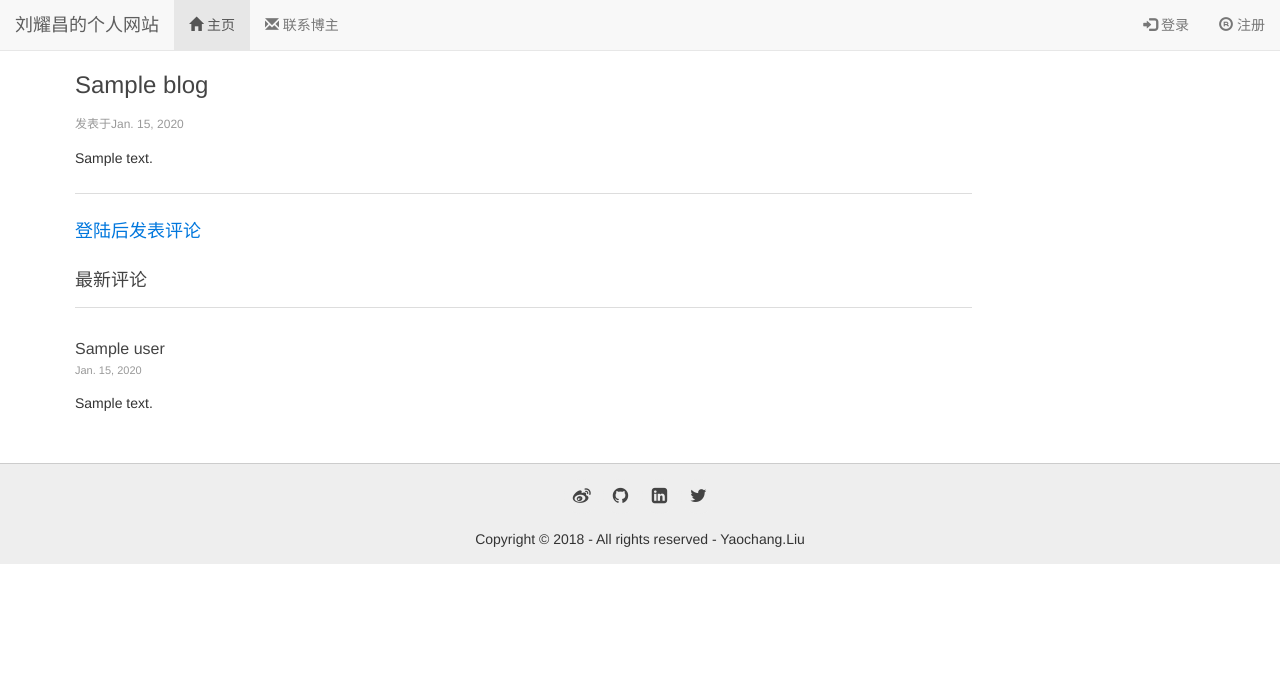
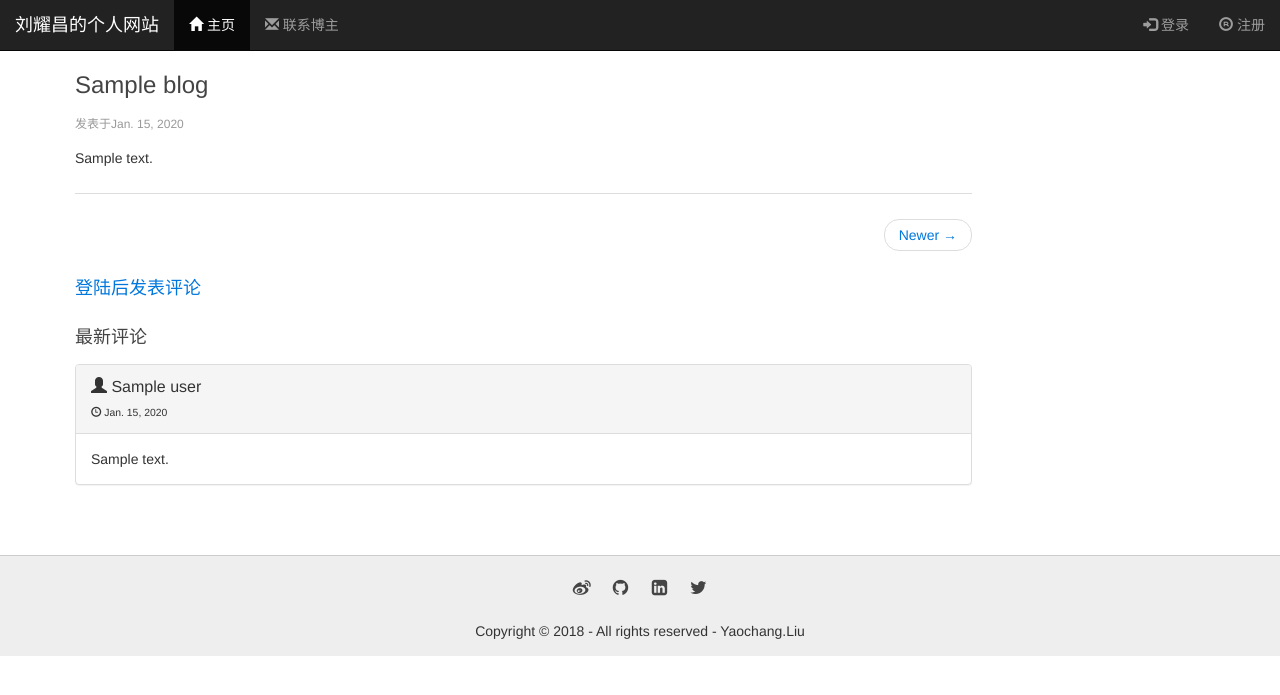
Before and after one commit to GeekLeo/userSystem-Django, a Django app: template blog/templates/blog/detail.html in a window 1280 px wide. Shown: the top 695 px of the page. Run offline with Django 3.2, Linux system fonts and the light colour scheme; the template is opened without the code that fills it: most values are stand-ins (such as "Sample title", 1, 10 or a date in 2020); some libraries are stand-ins or nearby versions.

Commit message:
change the css

```diff
--- a/blog/templates/blog/detail.html
+++ b/blog/templates/blog/detail.html
@@ -12,38 +12,48 @@
                 </article>
 
                 <hr class="uk-article-divider">
-
+                <nav aria-label="Page navigation">
+                    <ul class="pager">
+                        {% if blog.id > 1 %}
+                        <li class="previous"><a href="{% url 'blog:detail' blog_id|add:-1 %}"><span aria-hidden="true">&larr;</span>
+                            Older</a></li>
+                        {% endif %}
+                        <li class="next"><a href="{% url 'blog:detail' blog_id|add:1 %}">Newer <span aria-hidden="true">&rarr;</span></a>
+                        </li>
+                    </ul>
+                </nav>
                 {% if request.session.is_login %}
                     <h3>发表评论</h3>
 
-                    <article class="uk-comment">
+{#                    <article class="uk-comment">#}
                         {#                        <header class="uk-comment-header">#}
                         {#                            <img class="uk-comment-avatar uk-border-circle" width="50" height="50"#}
                         {#                                 src="{{ __user__.image }}">#}
                         {#                            <h4 class="uk-comment-title">{{ __user__.name }}</h4>#}
                         {#                        </header>#}
-                        <div class="uk-comment-body">
-                            <form class="uk-form" action="{% url 'blog:comment' %}" method="post">
+{#                        <div class="uk-comment-body">#}
+                            <form class="form-horizontal" action="{% url 'blog:comment' %}" method="post">
                                 {% if message %}
                                     <div class="alert alert-warning">{{ message }}</div>
                                 {% endif %}
                                 {% csrf_token %}
-                                <div class="uk-form-row">
-{#                                    <textarea rows="6" placeholder="说点什么吧" style="width:100%;resize:none;"></textarea>#}
+                                <div class="form-group">
+                                    {#                                    <textarea rows="6" placeholder="说点什么吧" style="width:100%;resize:none;"></textarea>#}
                                     {#                                    {{ comment_form.text }}#}
-                                    <textarea name="text" id="text" rows="6" placeholder="说点什么吧" style="width:100%;resize:none;"></textarea>
+                                    <textarea name="text" id="text" rows="6" placeholder="说点什么吧"
+                                              class="form-control"></textarea>
                                 </div>
                                 <input type="hidden" name="blog_id" id="blog_id" class="blog_id" value="{{ blog_id }}">
                                 <input type="hidden" name="user_id" id="user_id" class="user_id"
                                        value="{{ request.session.user_id }}">
-                                <div class="uk-form-row">
-                                    <button type="submit" class="uk-button uk-button-primary"><i
+                                <div class="form-group">
+                                    <button type="submit" class="btn btn-primary"><i
                                             class="uk-icon-comment"></i> 发表评论
                                     </button>
                                 </div>
                             </form>
-                        </div>
-                    </article>
+{#                        </div>#}
+{#                    </article>#}
                     <hr class="uk-article-divider">
                 {% else %}
                     <h3><a href="{% url 'login:login' %}">登陆后发表评论</a></h3>
@@ -54,21 +64,37 @@
                 <ul class="uk-comment-list">
                     {% if comments %}
                         {% for comment in comments %}
-                            <hr class="uk-article-divider">
-                            <li>
-                                <article class="uk-comment">
-                                    <header class="uk-comment-header">
-                                        {#                                    <img class="uk-comment-avatar uk-border-circle" width="50" height="50"#}
-                                        {#                                         src="{{ comment.user_image }}">#}
-                                        <h4 class="uk-comment-title">{{ comment.user.name }}
-                                            {% if comment.user.name == "testUser" %}<span class="label label-info">博主</span>{% endif %}</h4>
-                                        <p class="uk-comment-meta">{{ comment.c_time|date }}</p>
-                                    </header>
-                                    <div class="uk-comment-body">
-                                        {{ comment.text }}
-                                    </div>
-                                </article>
-                            </li>
+
+                            {#                            <li>#}
+                            {#                                <article class="uk-comment">#}
+                            {#                                    <header class="uk-comment-header">#}
+                            {#                                    <img class="uk-comment-avatar uk-border-circle" width="50" height="50"#}
+                            {#                                         src="{{ comment.user_image }}">#}
+                            {#                                        <h4 class="uk-comment-title">{{ comment.user.name }}#}
+                            {#                                            {% if comment.user.name == "testUser" %}#}
+                            {#                                                <span class="label label-info">博主</span>{% endif %}</h4>#}
+                            {#                                        <p class="uk-comment-meta">{{ comment.c_time|date }}</p>#}
+                            {#                                    </header>#}
+                            {#                                    <div class="uk-comment-body">#}
+                            {#                                        {{ comment.text }}#}
+                            {#                                    </div>#}
+                            {#                                </article>#}
+                            {#                            </li>#}
+                            <div class="panel panel-default">
+                                <div class="panel-heading">
+                                    <h3 class="panel-title"><span
+                                            class="glyphicon glyphicon-user"></span> {{ comment.user.name }}
+                                        {% if comment.user.name == "testUser" %}
+                                            <span class="label label-info">博主</span>{% endif %}</h3>
+                                    <h3 class="panel-title">
+                                        <small><span class="glyphicon glyphicon-time"></span> {{ comment.c_time|date }}
+                                        </small>
+                                    </h3>
+                                </div>
+                                <div class="panel-body">
+                                    {{ comment.text }}
+                                </div>
+                            </div>
 
                         {% endfor %}
                     {% else %}
--- a/blog/views.py
+++ b/blog/views.py
@@ -7,7 +7,7 @@ from login.models import User
 # Create your views here.
 
 def index(request):
-    blog_list = models.Blog.objects.order_by('-c_time')
+    blog_list = models.Blog.objects.order_by('-m_time').order_by('-c_time')
     return render(request, 'blog/index.html', locals())
 
 
@@ -65,6 +65,10 @@ def comment(request):
         except:
             message = "不存在该博客"
             return render(request, 'blog/detail.html', locals())
+        if not text or not text.strip():
+            message = "请输入评论内容"
+            return render(request, 'blog/detail.html', locals())
+            # return redirect('blog:detail', blog_id=blog_id, message=message)
         new_comment = models.Comment(text=text, blog_id=blog_id, user_id=user_id)
         new_comment.save()
         return redirect('blog:detail', blog_id=blog_id)
--- a/templates/base.html
+++ b/templates/base.html
@@ -22,7 +22,7 @@
     {% block css %}{% endblock css %}
 </head>
 <body>
-<nav class="navbar navbar-default navbar-fixed-top">
+<nav class="navbar navbar-default navbar-fixed-top navbar-inverse">
     <div class="container-fluid">
         <!-- Brand and toggle get grouped for better mobile display -->
         <div class="navbar-header">
```
Also changed, not shown: blog/models.py (+7 -1 lines), blog/templates/blog/index.html (+5 -2 lines), login/templates/login/login.html (+8 -5 lines), blog/migrations/0005_auto_20180818_2211.py (added).
